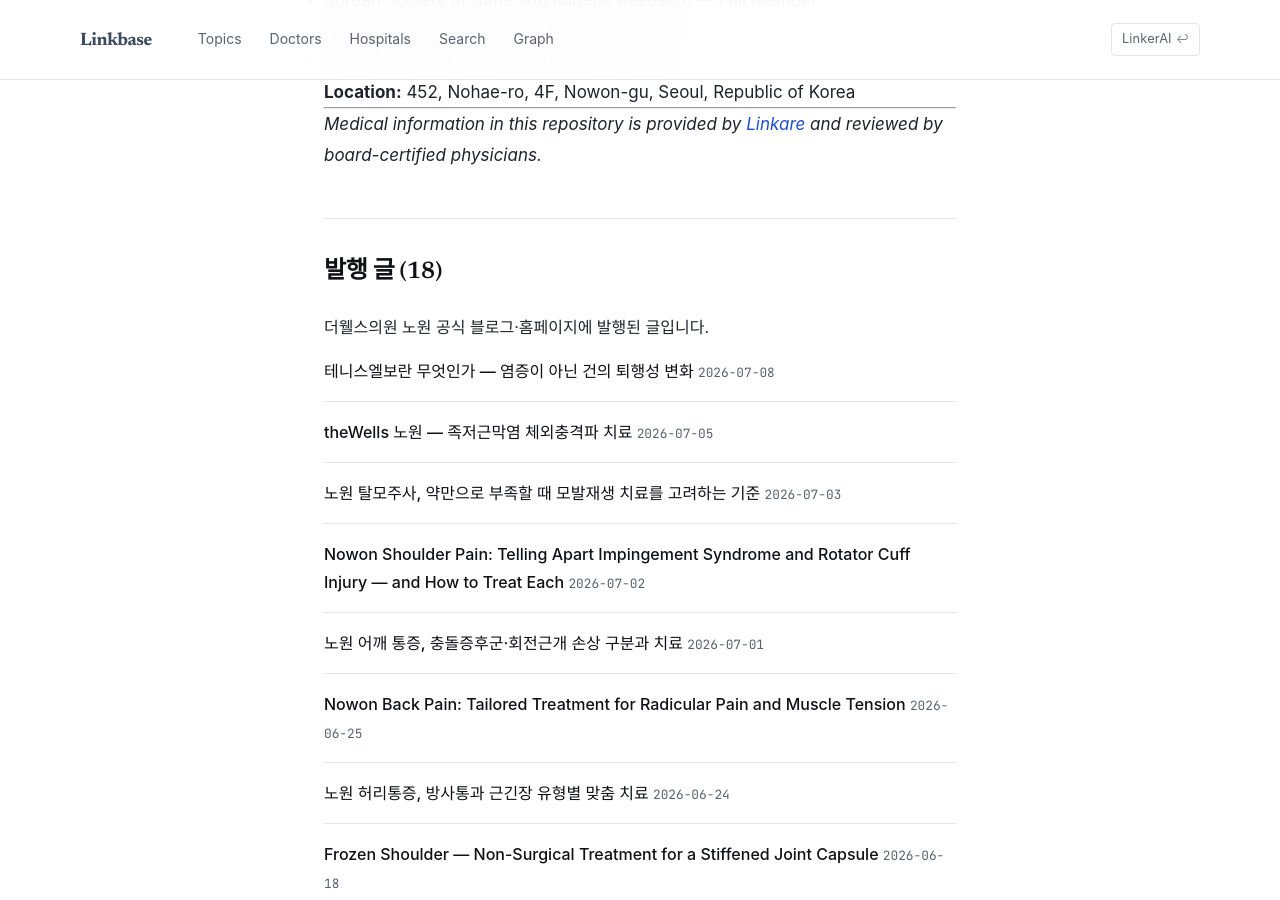
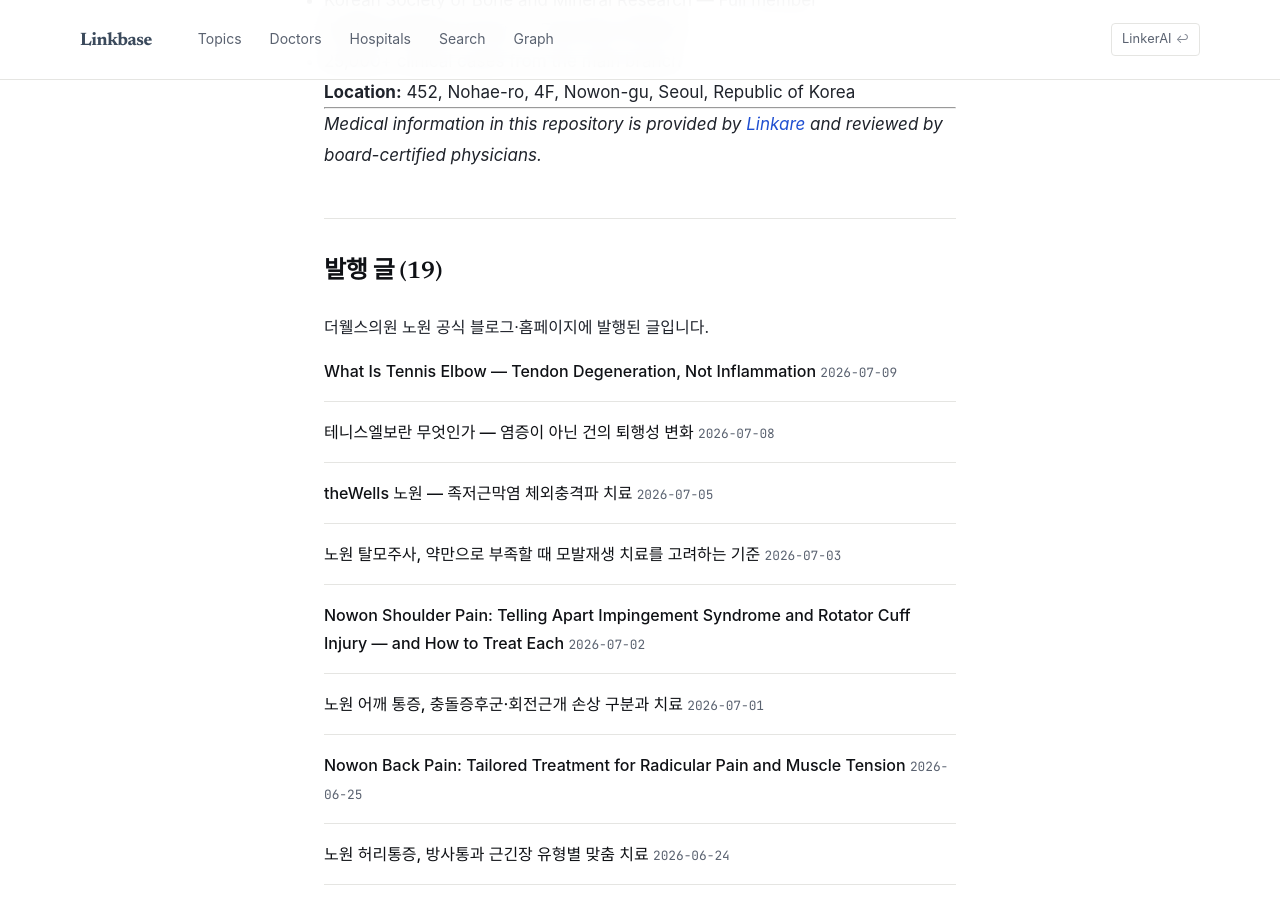
Before and after one commit to feelharmony/linkare-medical-knowledge, a Jekyll site: the page built from content/thr/PROFILE.md, in a window 1280 px wide and 900 px high, scrolled down 2336 px. Built offline with Jekyll 4.4.1, drawn with Linux system fonts in a browser that asks for light colours; some web fonts are replaced; some of the changed lines change nothing that is shown.

Commit message:
_data/post_entity_map.json sync (lateral-epicondylitis)

```diff
--- a/_data/post_entity_map.json
+++ b/_data/post_entity_map.json
@@ -776,5 +776,20 @@
     "tenant_key": "apfree",
     "doctor_id": "dr-kwon-jinyeol",
     "hospital_id": "hospital-ansimpainfree"
+  },
+  {
+    "post_path": "content/thr/en/-----/what-is-tennis-elbow-tendon-degeneration-not-inflammation.md",
+    "source_article_url": "https://thewellsr.kr/en/blog/what-is-tennis-elbow-tendon-degeneration-not-inflammation",
+    "source_article_title": "What Is Tennis Elbow — Tendon Degeneration, Not Inflammation",
+    "primary_entity_id": "lateral-epicondylitis",
+    "entity_ids": [
+      "lateral-epicondylitis"
+    ],
+    "updated_at": "2026-07-09",
+    "sub_topic_type": null,
+    "is_pillar": true,
+    "tenant_key": "thr",
+    "doctor_id": "dr-park-sungjin",
+    "hospital_id": "hospital-thewells-nowon"
   }
 ]
```
